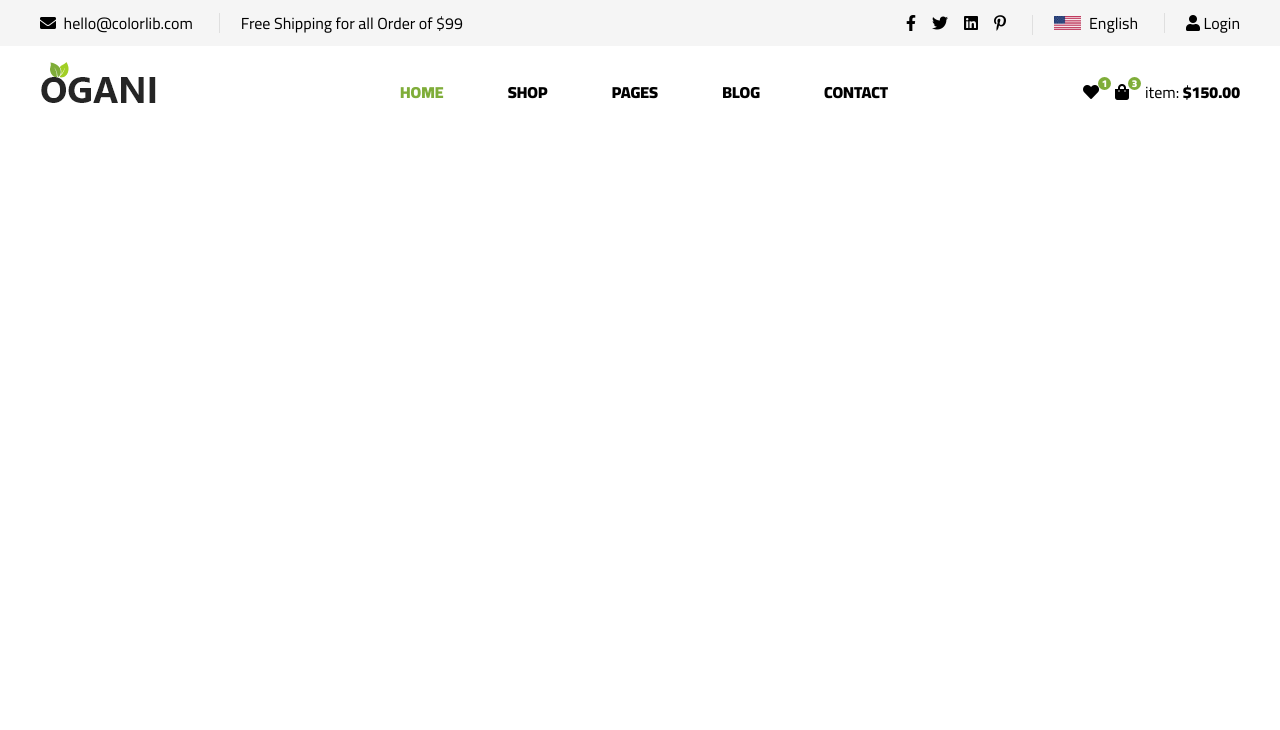
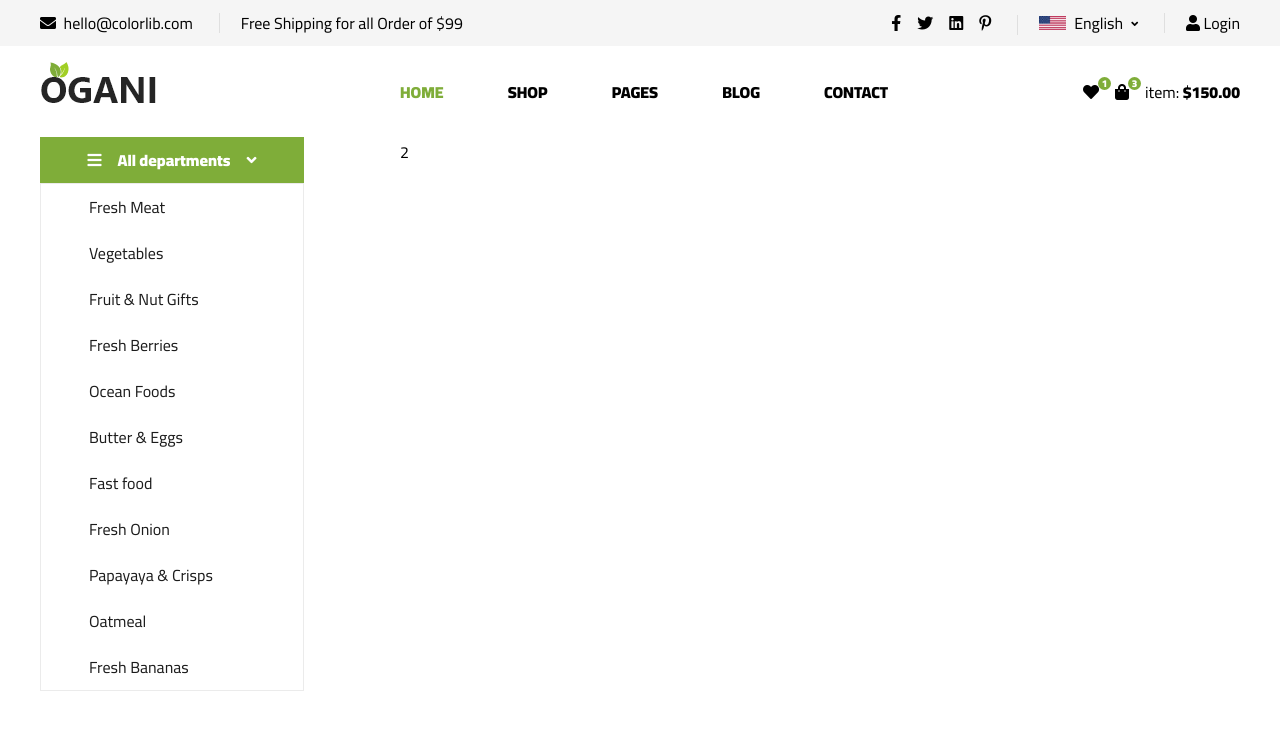
Before and after one commit to Mohamed-AbdElrhman-Eltahawy/Ogini-Template, a plain HTML site: page index.html in a window 1280 px wide. Drawn offline with Linux system fonts and the light colour scheme.

Commit message:
Added main menu section

```diff
--- a/index.html
+++ b/index.html
@@ -38,7 +38,10 @@
                             </div>
                         </div>
                         <div class="top__header_language">
-                            <img src="img/language.png" alt="language"> <span class="language">English</span>
+                            <img src="img/language.png" alt="language">
+                            <span class="language">English</span>
+                            <i class="fa fa-angle-down language_arrow"></i>
+
                             <ul>
                                 <li>
                                     <a href="#">Spanis</a>
@@ -118,6 +121,56 @@
             </section>
         </div>
     </header>
+    <!--main menu-->
+    <div class="container">
+        <section class="main_menu">
+            <div class="menu">
+                <div class="menu_button">
+                    <i class="fa fa-bars main_menu_icon"></i>
+                    <span> All departments</span>
+                    <i class="fa fa-angle-down main_menu_icon"></i>
+                </div>
+                <div>
+                    <ul>
+                        <li>
+                            <a href="#">Fresh Meat</a>
+                        </li>
+                        <li>
+                            <a href="#">Vegetables</a>
+                        </li>
+                        <li>
+                            <a href="#">Fruit & Nut Gifts</a>
+                        </li>
+                        <li>
+                            <a href="#">Fresh Berries</a>
+                        </li>
+                        <li>
+                            <a href="#">Ocean Foods</a>
+                        </li>
+                        <li>
+                            <a href="#">Butter & Eggs</a>
+                        </li>
+                        <li>
+                            <a href="#">Fast food</a>
+                        </li>
+                        <li>
+                            <a href="#">Fresh Onion</a>
+                        </li>
+                        <li>
+                            <a href="#">Papayaya & Crisps</a>
+                        </li>
+                        <li>
+                            <a href="#">Oatmeal</a>
+                        </li>
+                        <li>
+                            <a href="#">Fresh Bananas</a>
+                        </li>
+                    </ul>
+                </div>
+            </div>
+            <div class="slider">2</div>
+        </section>
+    </div>
 </body>
 
 </html>
--- a/style.css
+++ b/style.css
@@ -1,3 +1,4 @@
+@import url(variables.css);
 html,
 body {
   margin: 0;
@@ -162,6 +163,10 @@ li {
   transition: all 0.3s;
   background-color: #222222;
   width: 100px;
+  z-index: 10;
+}
+.language_arrow {
+  font-size: 11px;
 }
 .language::after {
   position: absolute;
@@ -280,5 +285,61 @@ li {
   border-radius: 50%;
   position: absolute;
   top: 0;
+  z-index: 9;
   right: -12px;
 }
+
+/*Main menu style*/
+
+.main_menu {
+  gap: 6rem;
+  display: flex;
+  align-items: flex-start;
+  justify-content: flex-start;
+}
+
+.main_menu .menu {
+  width: 22%;
+}
+
+.main_menu .slider {
+  width: 70%;
+}
+
+.main_menu .menu_button {
+  gap: 1rem;
+  display: flex;
+  cursor: pointer;
+  padding: 0.5rem 0;
+  align-items: center;
+  justify-content: center;
+  background-color: var(--primary);
+}
+
+.main_menu .menu_button span {
+  color: #fff;
+  font-weight: bold;
+}
+
+.main_menu .main_menu_icon {
+  color: #fff;
+}
+
+.main_menu ul {
+  border: 1px solid #ebebeb;
+}
+.main_menu ul li {
+  padding: 0.5rem 3rem;
+  transition: all 0.3s;
+}
+
+.main_menu ul li:hover {
+  background-color: var(--primary);
+}
+.main_menu ul li a {
+  color: var(--secondary);
+}
+
+.main_menu ul li a:hover {
+  color: #000;
+}
--- /dev/null
+++ b/variables.css
@@ -0,0 +1,4 @@
+:root {
+  --primary: #7fad39;
+  --secondary: #1c1c1c;
+}
```
Also changed, not shown: New Text Document.txt (deleted).
